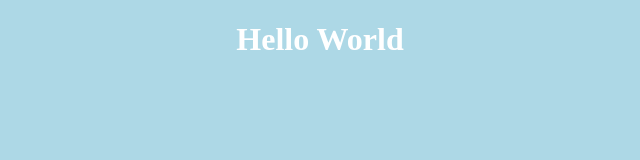
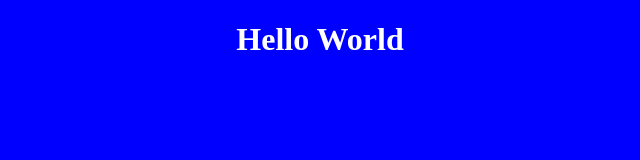
Before and after one commit to EHUComputing/404, a plain HTML site: page index.html in a window 1280 px wide. Shown: the whole page, without its empty margins (320-960 px from the left). Drawn offline with Linux system fonts and the light colour scheme.

Commit message:
BLUE SCREEN

```diff
--- a/stylesheets/default.css
+++ b/stylesheets/default.css
@@ -1,6 +1,6 @@
 
 body {
-    background-color: lightblue;
+    background-color: #0000ff;
 }
 
 h1 {
```
